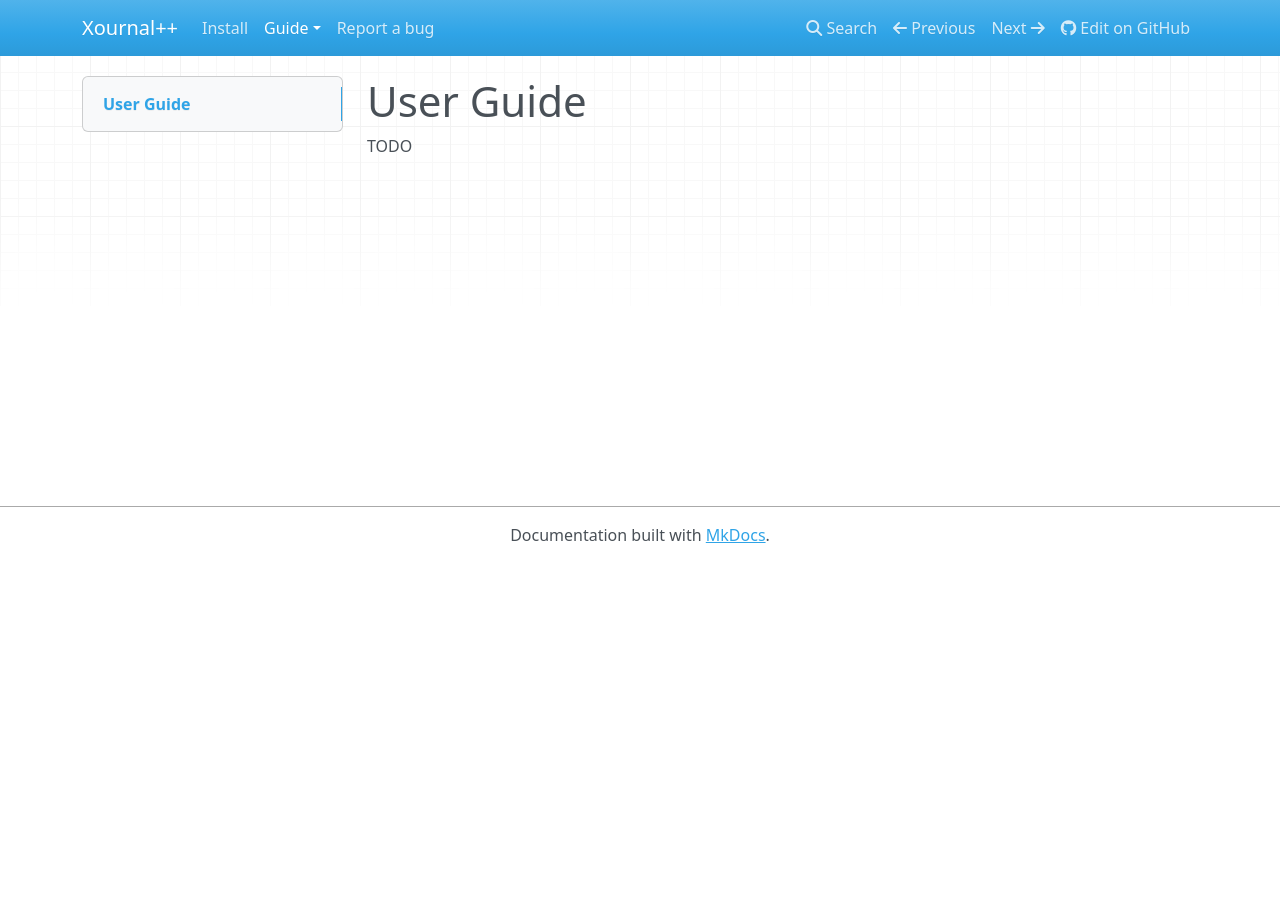
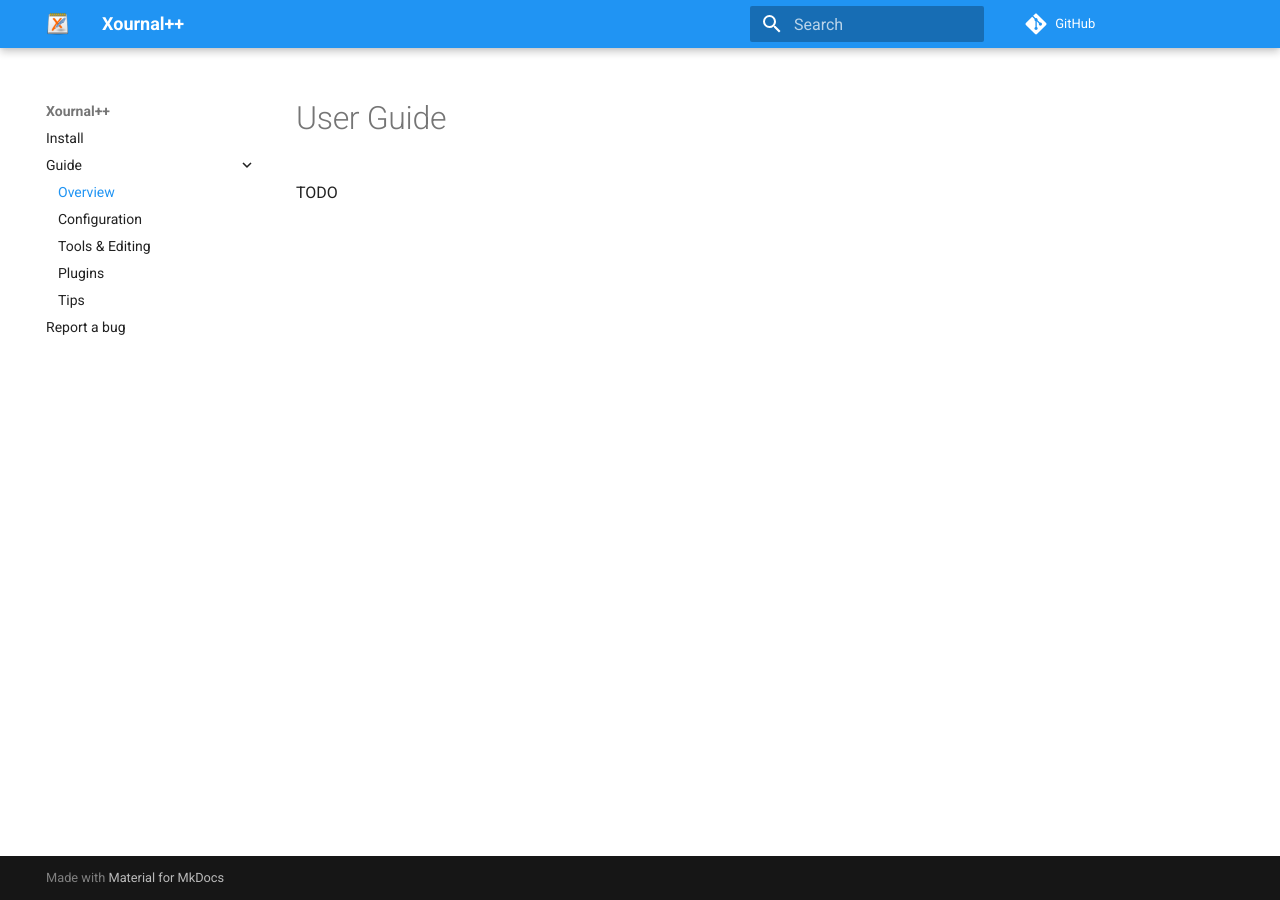
Before and after one commit to xournalpp/xournalpp.github.io, an MkDocs documentation site: the page built from docs/guide/overview.md, in a window 1280 px wide. Built offline with MkDocs 1.6.1 and Material for MkDocs 9.7.7, drawn with Linux system fonts in a browser that asks for light colours; nearby versions of some CDN libraries; comment, search, counter and statistics services are not loaded.

Commit message:
Change theme to material

```diff
--- a/mkdocs.yml
+++ b/mkdocs.yml
@@ -11,3 +11,13 @@ nav:
       - Plugins: guide/plugins.md
       - Tips: guide/tips.md
   - "Report a bug": https://github.com/xournalpp/xournalpp/issues
+
+#Theme config
+theme:
+  name: material
+  favicon: img/favicon.ico
+  logo: img/favicon.ico
+  palette:
+    scheme: default
+    primary: blue
+    accent: blue
```
